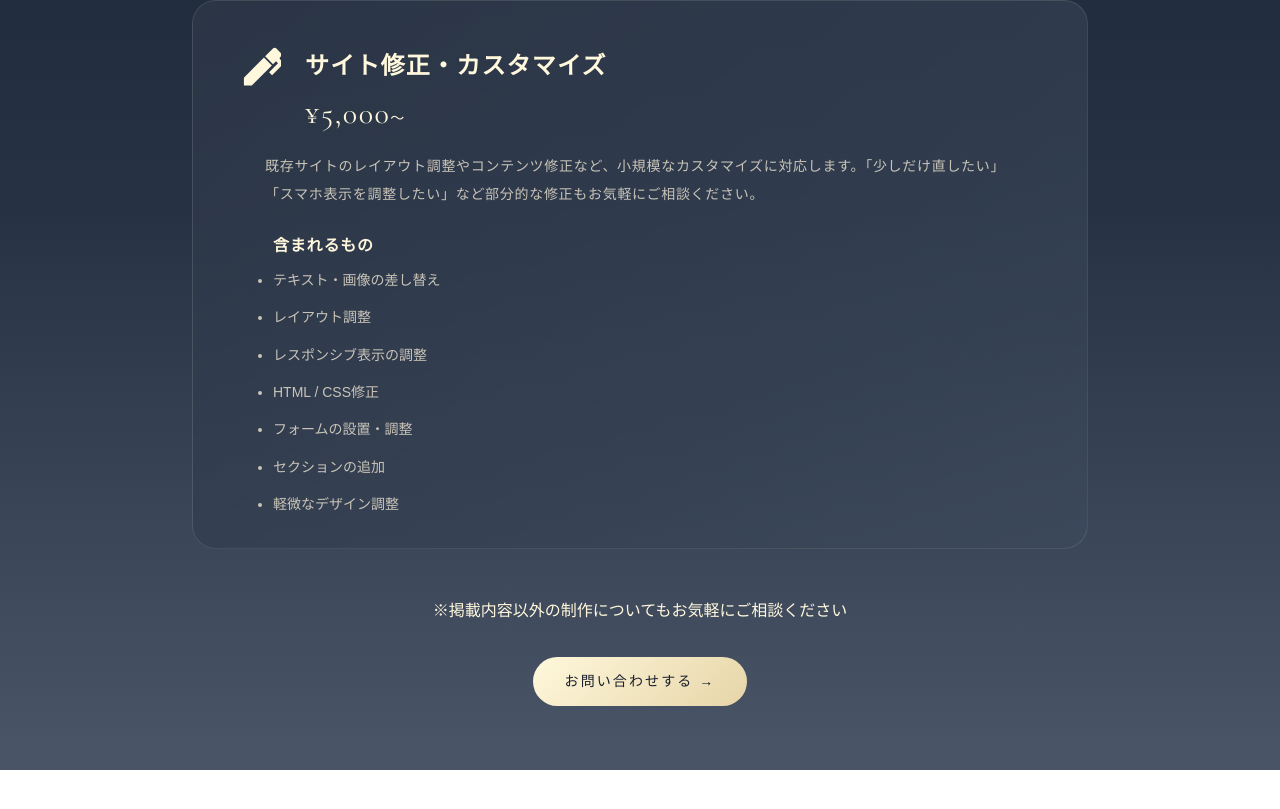
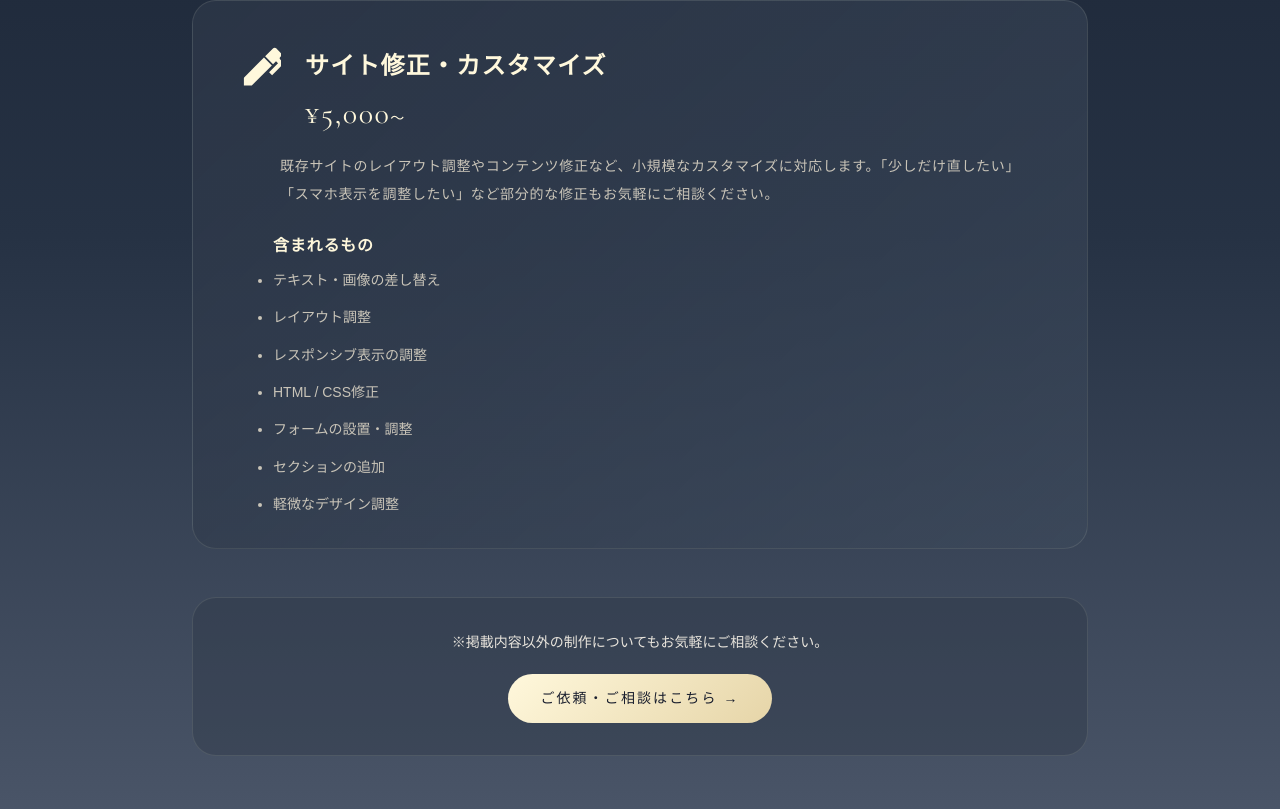
Before and after one commit to arata-moonlux/portfolio-site, a plain HTML site: page service.html in a window 1280 px wide. Shown: the part 1511-2320 px from the top of the page. Before the commit the page ends 2281 px from the top, so only its background shows below. Drawn offline with nearby package versions, Linux system fonts and the light colour scheme; a web font is replaced by a local one.

Commit message:
second push

```diff
--- a/css/contact.css
+++ b/css/contact.css
@@ -10,8 +10,10 @@
 }
 
 .contact-description {
+  max-width: 18rem;
   text-align: center;
   padding: 2rem 0;
+  margin: auto;
 }
 
 
--- a/css/service.css
+++ b/css/service.css
@@ -66,18 +66,6 @@
   color: #c9c4b8;
 }
 
-/* ===== CTA ===== */
-.page-cta {
-  margin-top: 3rem;
-  text-align: center;
-}
-.cta-text {
-  max-width: 15rem;
-  margin: auto;
-  color: #fff8dc;
-  padding-bottom: 2rem;
-}
-
 @media (min-width: 768px) {
   .service-card__description {
     padding: 0 1.5rem 0.5rem 2.5rem;
@@ -85,8 +73,4 @@
   .service-card__features {
     padding-left: 3rem;
   }
-  .cta-text {
-    max-width: 100%;
-    margin: 0;
-  }
 }
--- a/css/style.css
+++ b/css/style.css
@@ -144,12 +144,31 @@
   text-align: center;
 }
 
+.works-note {
+  margin-top: 3rem;
+  padding: 2rem;
+  text-align: center;
+  background: rgba(45,55,72,0.4);
+  border: 1px solid rgba(255,248,220,0.1);
+  border-radius: 1.5rem;
+}
+.works-note p {
+  max-width: 13.8rem;
+  font-size: 0.875rem;
+  padding-bottom: 1.2rem;
+  margin: auto;
+}
+@media (min-width: 768px) {
+  .works-note p {
+    max-width: 100%;
+  }
+}
 /* =========================
   section-title
 ========================= */
 .section-title {
   text-align: center;
-  padding-bottom: 3.5rem;
+  padding-bottom: 3rem;
 }
 
 .section-title__en {
@@ -609,6 +628,8 @@
 }
 
 .service-card__description {
+  max-width: 15rem;
+  margin: auto;
   font-size: 0.875rem;
   line-height: 2;
   margin-bottom: 1rem;
@@ -624,6 +645,11 @@
   font-size: 0.875rem;
 }
 
+@media (min-width: 768px) {
+  .service-card__description {
+    max-width: 100%;
+  }
+}
 
 /* =========================
    制作フロー・ステップ一覧
--- a/service.html
+++ b/service.html
@@ -139,11 +139,11 @@
         </div>
 
         <!-- CTA -->
-        <div class="page-cta">
-          <p class="cta-text">※掲載内容以外の制作についてもお気軽にご相談ください</p>
-          <a href="contact.html" class="btn-primary">
-            お問い合わせする →
-          </a>
+        <div class="works-note">
+          <p>
+            ※掲載内容以外の制作についてもお気軽にご相談ください。
+          </p>
+          <a href="contact.html" class="btn-primary">ご依頼・ご相談はこちら →</a>
         </div>
 
       </div>
```
Also changed, not shown: css/work.css (+0 -15 lines), index.html (+8 -8 lines), tea-lp.html (indentation only).
